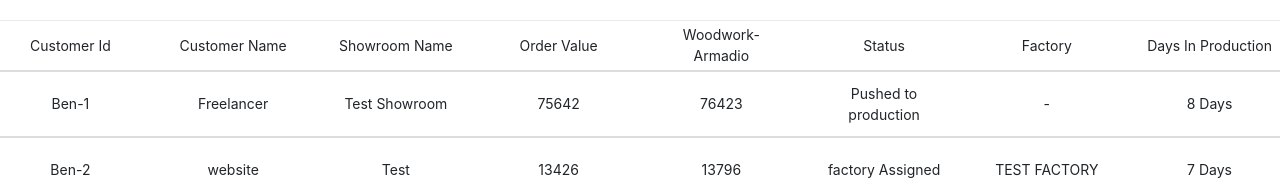
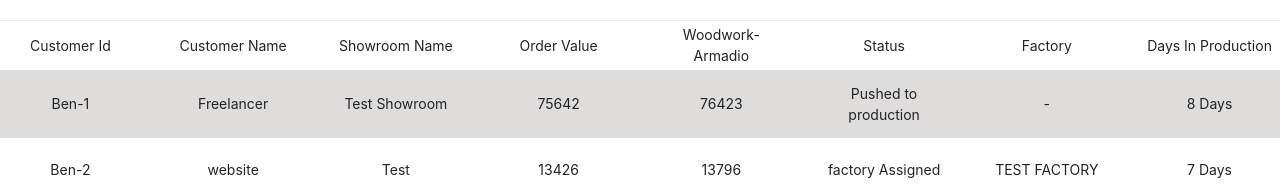
Before and after one commit to Harsh-Homelane/react-dashboard, a React (Create React App) app: page / in a window 1280 px wide. In both pictures the pointer is over the element 640 px from the left and 342 px from the top of the page. Shown: the part 240-426 px from the top of the page. Built offline with nearby package versions, Linux system fonts and the light colour scheme.

Commit message:
hover on columns added

```diff
--- a/src/App.css
+++ b/src/App.css
@@ -86,6 +86,10 @@
     border-top: 2px solid #dfdcdc;
 }
 
+.table-column:hover {
+  background-color: #dfdcdc;
+}
+
 .table-column-block {
     width: 11%;
 }
```
